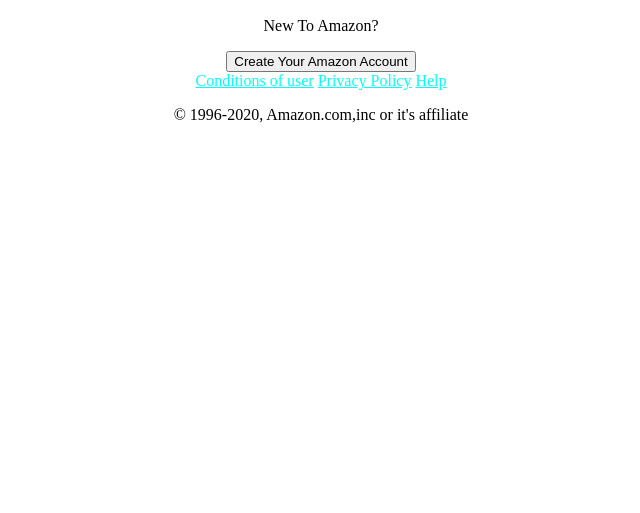
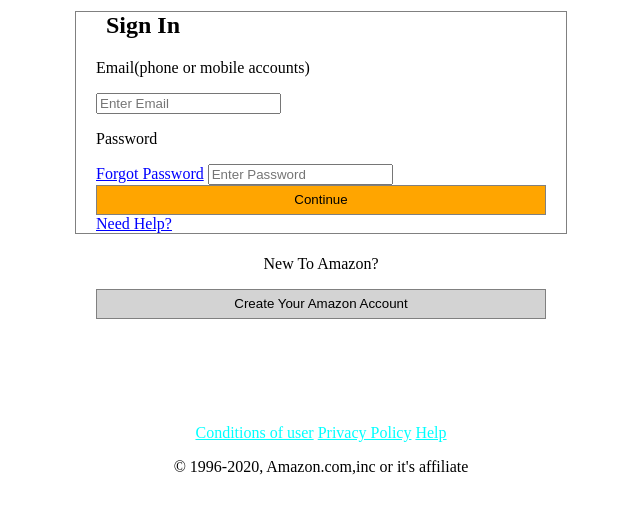
Before and after one commit to lyoung0819/CT-kekambas142-week1-day2assigment, a plain HTML site: page index.html in a window 1280 px wide. Shown: the part 211-724 px from the top of the page, without its empty margins (319-959 px from the left). Drawn offline with Linux system fonts and the light colour scheme; files whose address does not match are found by name.

Commit message:
second commit / progress saved

```diff
--- a/CSS/main.css
+++ b/CSS/main.css
@@ -1,20 +1,58 @@
 
-/*  */
+/*  PAGE LAYOUT */
 * {
+    margin-left: auto;
+    margin-right: auto;
+}
+
+header {
+    margin-bottom: 10px;
     text-align: center;
 }
 
-
-
-.top-center {
+footer {
+    margin-top: 100px;
     text-align: center;
 }
 
+h2 {
+    padding-left: 5px;
+    margin-top: 0px;
+    margin-left: 5px;
+}
 
 
+/* Sign In */
+.sign-in-box {
+    display: block;
+    border: .3px solid grey;
+    width: 450px;
+    padding-left: 20px;
+    padding-right: 20px;
+}
 
+#continue-button {
+    border: .1px solid grey;
+    width: 450px;
+    height: 30px;
+    background-color: orange;
+}
 
+#create-account {
+    background-color: lightgray;
+    border: .1px solid grey;
+    width: 450px;
+    height: 30px;
+}
 
+/* Below sign in */
+
+.below-signin {
+    display: block;
+    width: 450px;
+    padding: 5px;
+    text-align: center;
+}
 
 /* FOOTER LINKS */
 a:link {
--- a/index.html
+++ b/index.html
@@ -17,17 +17,27 @@
 <!-- -->
 
 <body>
-    <section>
+    <section class="sign-in-box">
+        <h2>Sign In</h2>
         <div>
-
+            <p>Email(phone or mobile accounts)</p>
+            <input type="text" placeholder="Enter Email">
+            <p>Password</p>
+            <a href="https://www.amazon.com/gp/help/customer/display.html?nodeId=GH3NM2YWEFEL2CQ4" target="_blank"  style="color: blue;">Forgot Password</a>
+            <input type="text" placeholder="Enter Password">
+            <button type="submit" id="continue-button">Continue</button>
+            <a href="https://www.amazon.com/gp/help/customer/account-issues" target="_blank"  style="color: blue;">Need Help?</a>
         </div>
         <!-- -->
+
+    </section>
+    <section class="below-signin">
         <div>
             <p>New To Amazon?</p>
         </div>
         <!-- -->
         <div>
-            <button>Create Your Amazon Account</button>
+            <button type="submit" href="https://www.amazon.com/ref=nav_logo" id="create-account">Create Your Amazon Account</button>
         </div>
     </section>
 </body>
```
Also changed, not shown: logo-icon.jpg (renamed from CSS/logo-icon.jpg), 2 other files.
